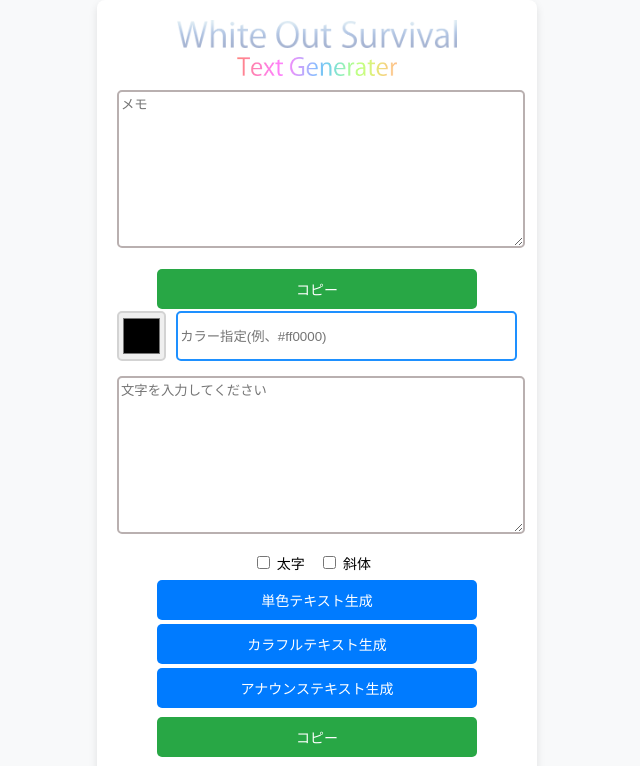
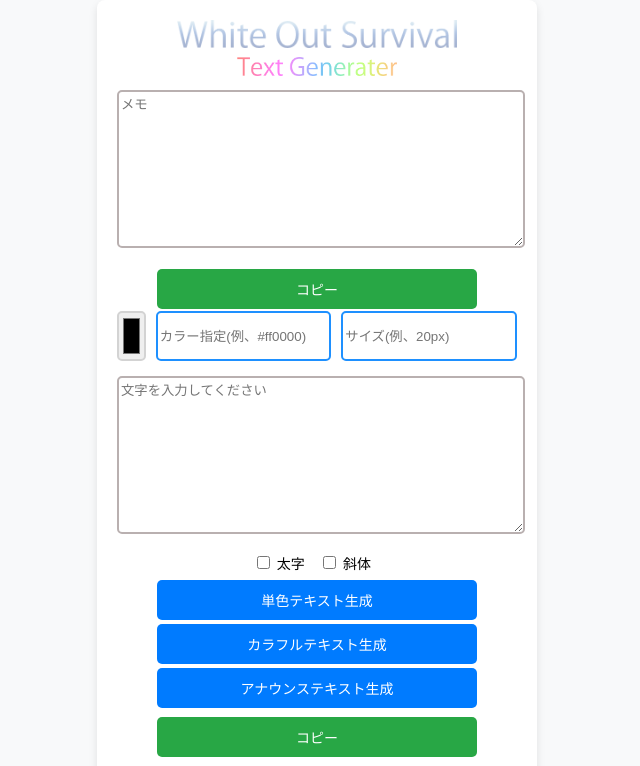
Before and after one commit to 831Stick/TextGenerater, a plain HTML site: page index.html in a window 1280 px wide. Shown: the top 766 px of the page, without its empty margins (323-963 px from the left). Drawn offline with Linux system fonts and the light colour scheme.

Commit message:
Update index.html

```diff
--- a/index.html
+++ b/index.html
@@ -15,6 +15,7 @@
         <div class="input-group">
             <input type="color" id="color" placeholder="Color">
             <input type="text" id="colorCodeInput" placeholder="カラー指定(例、#ff0000)">
+            <input type="text" id="sizeInput" placeholder="サイズ(例、20px)">
         </div>
         <textarea id="userInput" placeholder="文字を入力してください" rows="10" cols="50"></textarea>
         <div class="checkbox-group">
```
